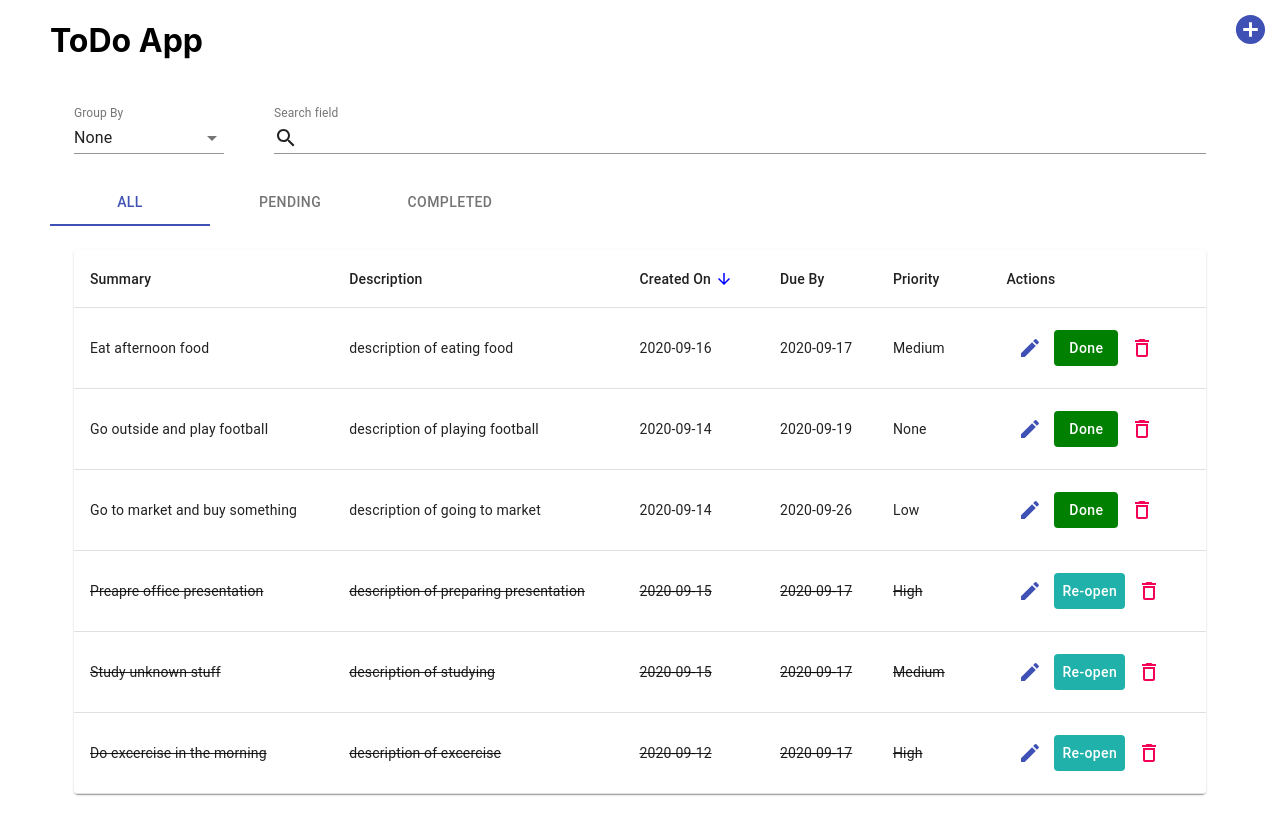
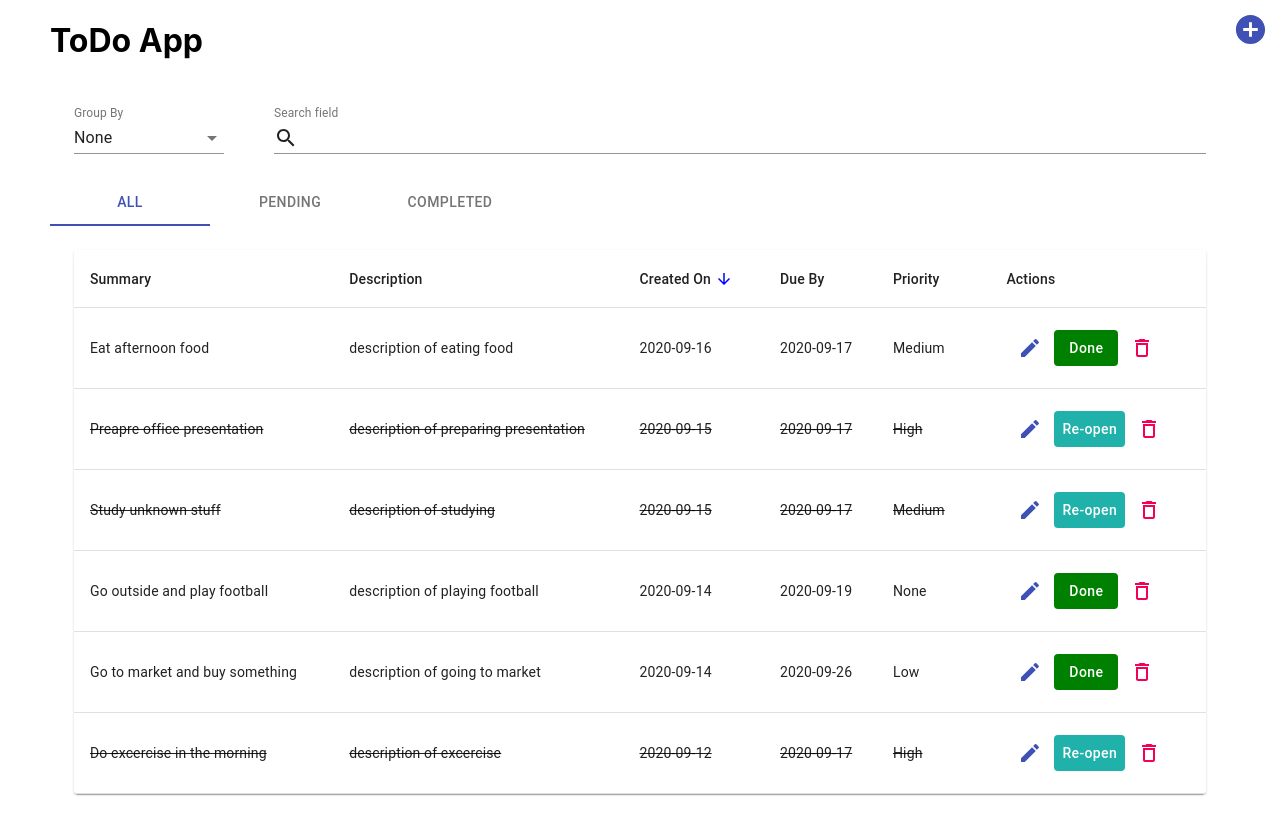
Before and after one commit to shivam611996/react-todo-app-ts, a React app: page / in a window 1280 px wide. Shown: the top 834 px of the page. Built offline with nearby package versions, Linux system fonts and the light colour scheme.

Commit message:
fix tasks filtering

```diff
--- a/src/components/todo/TodoTable/TodoTable.tsx
+++ b/src/components/todo/TodoTable/TodoTable.tsx
@@ -33,7 +33,7 @@ const TodoTable = ({ type }: IProps) => {
   const [open, setOpen] = React.useState(false);
   const [action, setAction] = React.useState<ITaskAction>("edit");
   const [taskDetails, setTaskDetails] = React.useState<ITask>();
-  const [filteredTasks, setFilteredTasks] = React.useState(tasks);
+  const [filteredTasks, setFilteredTasks] = React.useState([]);
   const [groupedTasks, setGroupedTasks] = React.useState({});
 
   React.useEffect(() => {
@@ -56,7 +56,7 @@ const TodoTable = ({ type }: IProps) => {
       );
       setGroupedTasks(_groupedTasks);
     } else {
-      setFilteredTasks(filteredTasks);
+      setFilteredTasks(_filteredTasks);
     }
   }, [groupBy, order, orderBy, searchValue, tasks, type]);
 
```
